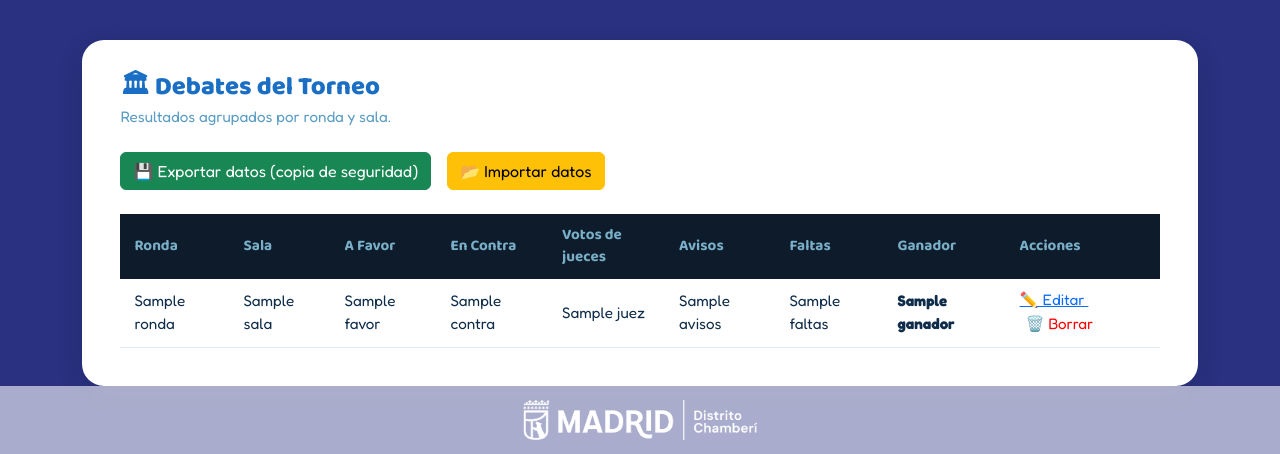
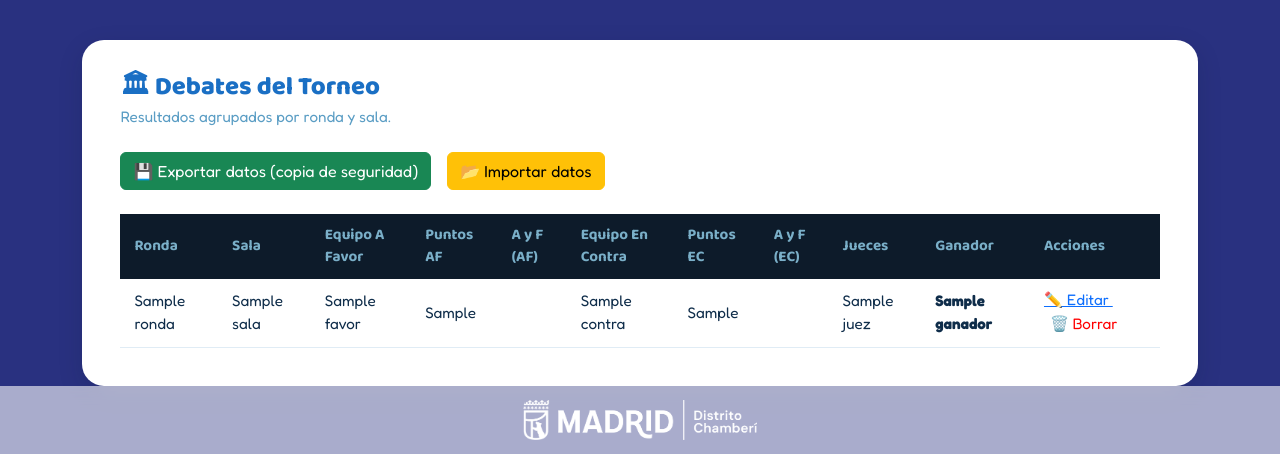
Before and after one commit to goose-talent/Tabulador, a FastAPI app: template templates/debates.html in a window 1280 px wide. Shown: the part 486-940 px from the top of the page. Run offline with FastAPI, Linux system fonts and the light colour scheme; the template is opened without the code that fills it: most values are stand-ins (such as "Sample title", 1, 10 or a date in 2020).

Commit message:
poner tabala debates resultados con puntos y faltas indiv

```diff
--- a/templates/debates.html
+++ b/templates/debates.html
@@ -31,11 +31,13 @@
             <tr>
                 <th>Ronda</th>
                 <th>Sala</th>
-                <th>A Favor</th>
-                <th>En Contra</th>
-                <th>Votos de jueces</th>
-                <th>Avisos</th>
-                <th>Faltas</th>
+                <th>Equipo A Favor</th>
+                <th>Puntos AF</th>
+                <th>A y F (AF)</th>
+                <th>Equipo En Contra</th>
+                <th>Puntos EC</th>
+                <th>A y F (EC)</th>
+                <th>Jueces</th>
                 <th>Ganador</th>
                 <th>Acciones</th>
             </tr>
@@ -46,14 +48,42 @@
                 <td>{{ debate.ronda }}</td>
                 <td>{{ debate.sala }}</td>
                 <td>{{ debate.favor }}</td>
+                <td>{{ debate.puntos_af }}</td>
+                <td>
+                    {% if debate.avisos_af > 0 %}
+                        <span>{{ debate.avisos_af }} AV</span>
+                    {% endif %}
+                    {% if debate.leves_af > 0 %}
+                        <span>{{ debate.leves_af }} FL</span>
+                    {% endif %}
+                    {% if debate.graves_af > 0 %}
+                        <span style="color:red">{{ debate.graves_af }} FG</span>
+                    {% endif %}
+                    {% if debate.avisos_af == 0 and debate.leves_af == 0 and debate.graves_af == 0 %}
+                        —
+                    {% endif %}
+                </td>
                 <td>{{ debate.contra }}</td>
+                <td>{{ debate.puntos_ec }}</td>
+                <td>
+                    {% if debate.avisos_ec > 0 %}
+                        <span>{{ debate.avisos_ec }} AV</span>
+                    {% endif %}
+                    {% if debate.leves_ec > 0 %}
+                        <span>{{ debate.leves_ec }} FL</span>
+                    {% endif %}
+                    {% if debate.graves_ec > 0 %}
+                        <span style="color:red">{{ debate.graves_ec }} FG</span>
+                    {% endif %}
+                    {% if debate.avisos_ec == 0 and debate.leves_ec == 0 and debate.graves_ec == 0 %}
+                        —
+                    {% endif %}
+                </td>
                 <td>
                     {% for juez in debate.jueces %}
                     <div>{{ juez }}</div>
                     {% endfor %}
                 </td>
-                <td>{{ debate.avisos }}</td>
-                <td>{{ debate.faltas }}</td>
                 <td><strong>{{ debate.ganador }}</strong></td>
                 <td>
                     <a href="/debate/editar/{{ debate.id }}">
```
